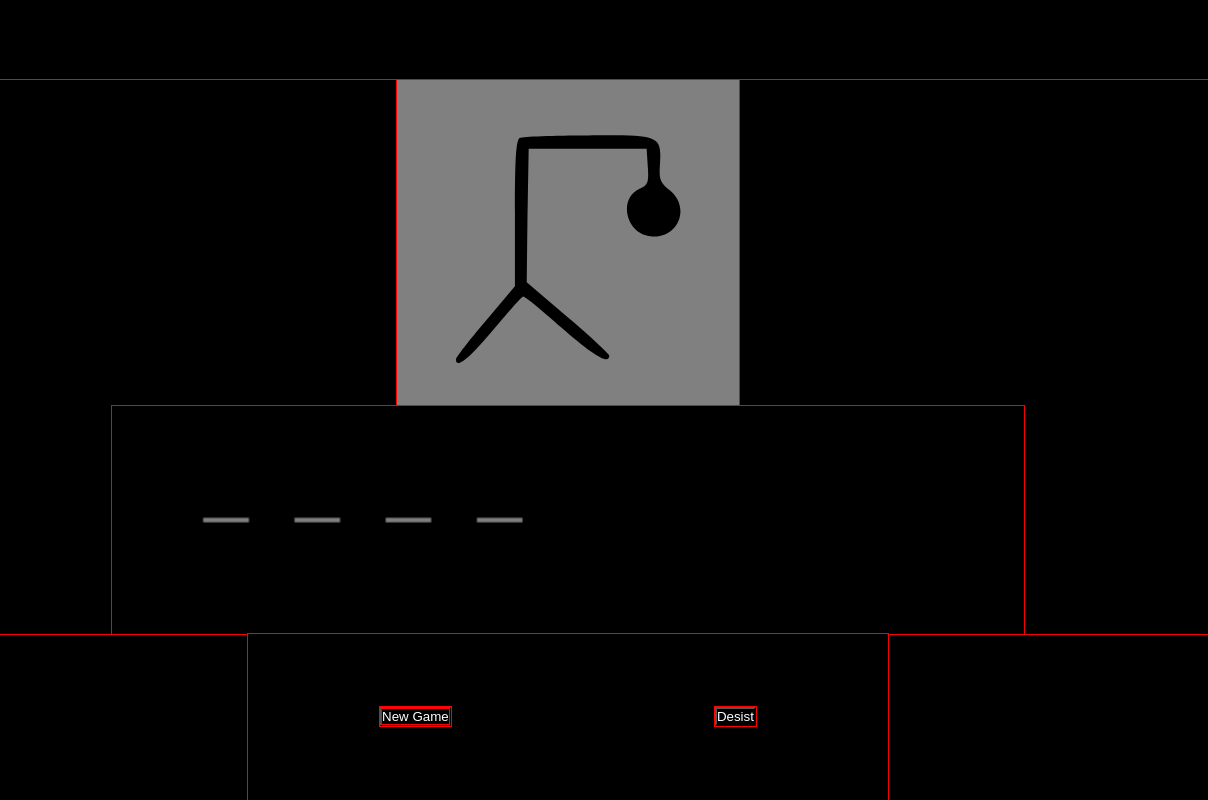
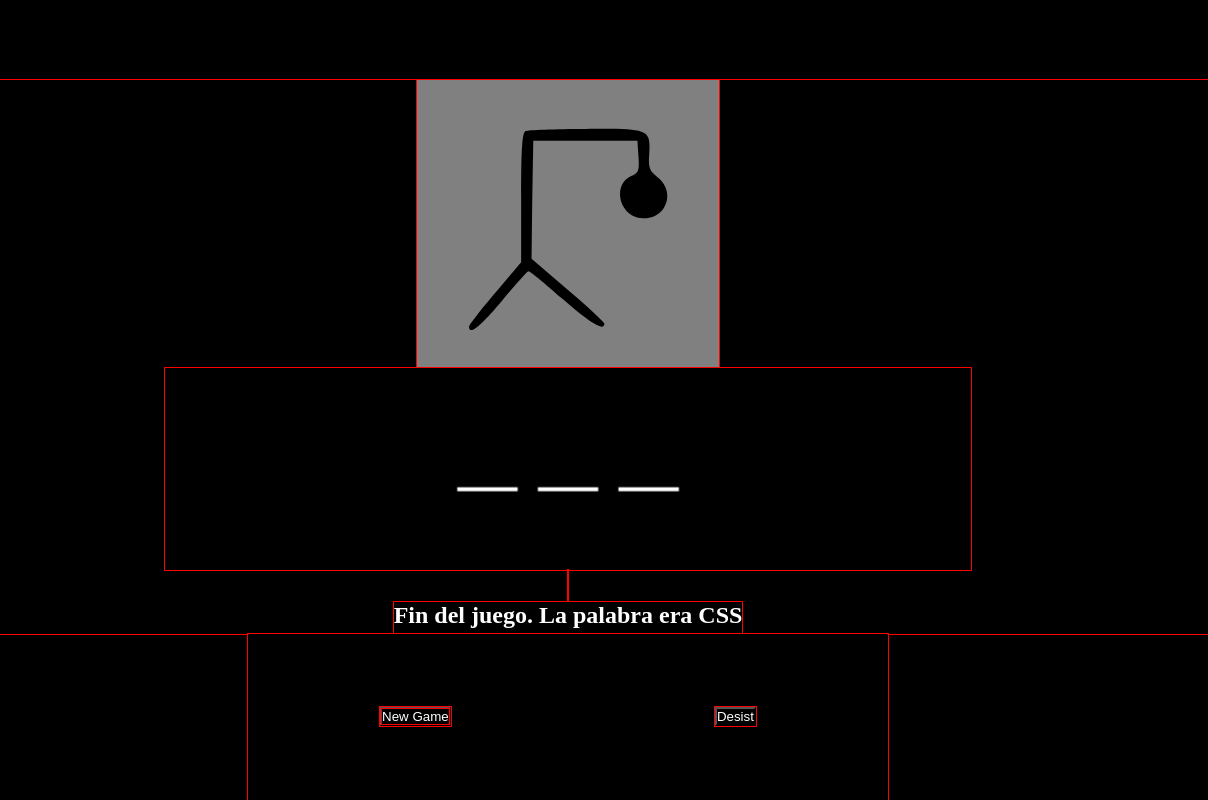
Before and after one commit to 25Alan/challenger_sprint_02, a plain HTML site: page html/pagGame.html in a window 1280 px wide. Both pictures are taken after a click on the button "Desist". Shown: the full height of the page, 72-1280 px from the left. Drawn offline with Linux system fonts and the light colour scheme.

Commit message:
Ingreso por teclado y lógica del juego
- Guardar la palabra secreta y usar palabras en mayúsculas
- No pisar la lista de palabras en localStorage si ya existe
- Quitar script.js de index.html (no tiene canvas)
- Aceptar solo letras A-Z desde el teclado
- Dibujar aciertos sobre los guiones y listar letras erradas sin repetir
- Avanzar la imagen del ahorcado por error y mostrar mensajes de victoria/derrota
- Botón Desist termina la partida

Co-Authored-By: Claude Opus 5.5 <noreply@anthropic.com>

```diff
--- a/css/pagGame.css
+++ b/css/pagGame.css
@@ -68,3 +68,16 @@ main .containerButton {
     height: 100%;
     background-color: gray;
 }
+
+.letrasErradas {
+    min-height: 2rem;
+    font-size: 1.5rem;
+    letter-spacing: 0.3rem;
+    color: hsl(0, 80%, 65%);
+}
+
+.mensaje {
+    min-height: 2rem;
+    font-size: 1.5rem;
+    font-weight: bold;
+}
--- a/html/pagGame.html
+++ b/html/pagGame.html
@@ -19,10 +19,12 @@
         <section class="containerGame">
             <img class ="ahorcadoImage" src="../asset/ahorcado-1.svg" alt="ahorcado">
             <canvas width="400" height="100"></canvas>
+            <p class="letrasErradas"></p>
+            <p class="mensaje"></p>
         </section>
         <section class="containerButton">
             <button class="button"><a href="./pagNewGame.html">New Game</a></button>
-            <button class="button">Desist</button>
+            <button class="button botonDesistir">Desist</button>
         </section>
     </main>
 
--- a/js/script.js
+++ b/js/script.js
@@ -1,82 +1,143 @@
-const PALABRAS = ['alura','html','css','express','git','node'];
+/* PALABRAS */
+const PALABRAS_INICIALES = ['ALURA', 'HTML', 'CSS', 'EXPRESS', 'GIT', 'NODE'];
+const CLAVE_PALABRAS = 'palabrasJuego';
 
-localStorage.setItem('palabrasJuego',JSON.stringify(PALABRAS));
+// Lee la lista guardada; solo la crea si todavía no existe,
+// así no se pisan las palabras que agregue el usuario.
+function obtenerPalabras() {
+    let guardadas = null;
+    try {
+        guardadas = JSON.parse(localStorage.getItem(CLAVE_PALABRAS));
+    } catch (e) {
+        guardadas = null;
+    }
 
-//const palabrasExtraidasLocal = JSON.parse(localStorage.getItem('data'));
+    if (!Array.isArray(guardadas) || guardadas.length === 0) {
+        localStorage.setItem(CLAVE_PALABRAS, JSON.stringify(PALABRAS_INICIALES));
+        return PALABRAS_INICIALES;
+    }
 
-var maxIntento = PALABRAS[Math.floor(Math.random() * PALABRAS.length)].length;
+    // Por si quedaron palabras viejas en minúsculas
+    return guardadas.map((p) => String(p).toUpperCase());
+}
 
-function completarLineas () {
-    for (let i = 1; i <= maxIntento; i++){
-        dibujarLinea(i);
+/* ESTADO DEL JUEGO */
+const MAX_ERRORES = 5; // ahorcado-1.svg (inicio) ... ahorcado-6.svg (completo)
+
+let palabraSecreta = '';
+let letrasAcertadas = [];
+let letrasErradas = [];
+let juegoTerminado = false;
+
+/* ELEMENTOS DE LA PÁGINA */
+const elementoCanvas = document.querySelector('canvas');
+const canvas = elementoCanvas ? elementoCanvas.getContext('2d') : null;
+const imagenAhorcado = document.querySelector('.ahorcadoImage');
+const textoErradas = document.querySelector('.letrasErradas');
+const textoMensaje = document.querySelector('.mensaje');
+const botonDesistir = document.querySelector('.botonDesistir');
+
+/* DIBUJO */
+const ANCHO_GUION = 30;
+const SEPARACION = 40;
+
+function inicioX() {
+    // Centra la palabra en el canvas
+    const anchoTotal = palabraSecreta.length * SEPARACION - (SEPARACION - ANCHO_GUION);
+    return (elementoCanvas.width - anchoTotal) / 2;
+}
+
+function dibujarGuion(indice, letra) {
+    const x = inicioX() + indice * SEPARACION;
+
+    canvas.strokeStyle = 'white';
+    canvas.lineWidth = 2;
+    canvas.beginPath();
+    canvas.moveTo(x, 60);
+    canvas.lineTo(x + ANCHO_GUION, 60);
+    canvas.stroke();
+
+    if (letra) {
+        canvas.fillStyle = 'white';
+        canvas.font = '30px serif';
+        canvas.textAlign = 'center';
+        canvas.fillText(letra, x + ANCHO_GUION / 2, 55);
     }
 }
 
-function dibujarLinea (x,char) {
-    char = char || "";
-
-    canvas.fillStyle = 'white';
-    canvas.strokeStyle = "white";
-    canvas.beginPath();
-    canvas.moveTo(x*40,50);
-    canvas.lineTo(x*40+20,50);
-    canvas.stroke();
-    canvas.font = "30px serif";
-    canvas.fillText(char,x*40.2,48,18)
+function dibujarPalabra() {
+    canvas.clearRect(0, 0, elementoCanvas.width, elementoCanvas.height);
+    for (let i = 0; i < palabraSecreta.length; i++) {
+        const letra = palabraSecreta[i];
+        dibujarGuion(i, letrasAcertadas.includes(letra) ? letra : '');
+    }
 }
 
-window.onload = ((e) => {
-    console.log("hola");
-    completarLineas();
-})
+function actualizarPantalla() {
+    dibujarPalabra();
+    imagenAhorcado.src = `../asset/ahorcado-${letrasErradas.length + 1}.svg`;
+    textoErradas.textContent = letrasErradas.join(' ');
+}
 
-/* CANVAS */
-var canvas = document.querySelector("canvas").getContext("2d");
+/* LÓGICA */
+function palabraCompleta() {
+    return [...palabraSecreta].every((letra) => letrasAcertadas.includes(letra));
+}
 
-// canvas.fillStyle = 'white';
-// canvas.beginPath();
-// canvas.moveTo(40,50);
-// canvas.lineTo(60,50);
-// canvas.stroke();
+function terminarJuego(mensaje) {
+    juegoTerminado = true;
+    textoMensaje.textContent = mensaje;
+}
 
-// canvas.fillStyle = 'blue';
-// canvas.beginPath();
-// canvas.moveTo(80,50);
-// canvas.lineTo(100,50);
-// canvas.stroke();
+function procesarLetra(letra) {
+    if (juegoTerminado) return;
+    if (letrasAcertadas.includes(letra) || letrasErradas.includes(letra)) return;
 
-// canvas.fillStyle = 'blue';
-// canvas.beginPath();
-// canvas.moveTo(120,50);
-// canvas.lineTo(140,50);
-// canvas.stroke();
+    if (palabraSecreta.includes(letra)) {
+        letrasAcertadas.push(letra);
+    } else {
+        letrasErradas.push(letra);
+    }
 
-// canvas.fillStyle = 'blue';
-// canvas.beginPath();
-// canvas.moveTo(160,50);
-// canvas.lineTo(180,50);
-// canvas.stroke();
+    actualizarPantalla();
 
-// canvas.fillStyle = 'blue';
-// canvas.beginPath();
-// canvas.moveTo(200,50);
-// canvas.lineTo(220,50);
-// canvas.stroke();
+    if (palabraCompleta()) {
+        terminarJuego('Ganaste, Felicidades!');
+    } else if (letrasErradas.length >= MAX_ERRORES) {
+        terminarJuego(`Fin del juego. La palabra era ${palabraSecreta}`);
+    }
+}
 
-// canvas.fillStyle = 'blue';
-// canvas.beginPath();
-// canvas.moveTo(240,50);
-// canvas.lineTo(260,50);
-// canvas.stroke();
+function iniciarJuego() {
+    const palabras = obtenerPalabras();
+    palabraSecreta = palabras[Math.floor(Math.random() * palabras.length)];
+    letrasAcertadas = [];
+    letrasErradas = [];
+    juegoTerminado = false;
+    textoMensaje.textContent = '';
+    actualizarPantalla();
+}
 
-// canvas.fillStyle = 'blue';
-// canvas.beginPath();
-// canvas.moveTo(280,50);
-// canvas.lineTo(300,50);
-// canvas.stroke();
+/* TECLADO */
+document.addEventListener('keydown', (e) => {
+    if (!canvas || e.ctrlKey || e.metaKey || e.altKey) return;
 
-// canvas.fillStyle = 'blue';
-// canvas.beginPath();
-// canvas.moveTo(320,50);
-// canvas.lineTo(340,50);
-// canvas.stroke();
+    const letra = e.key.toUpperCase();
+    // Solo letras A-Z: sin números, acentos ni caracteres especiales
+    if (!/^[A-Z]$/.test(letra)) return;
+
+    procesarLetra(letra);
+});
+
+/* INICIO */
+if (canvas) {
+    window.addEventListener('load', iniciarJuego);
+
+    if (botonDesistir) {
+        botonDesistir.addEventListener('click', () => {
+            if (!juegoTerminado) {
+                terminarJuego(`Fin del juego. La palabra era ${palabraSecreta}`);
+            }
+        });
+    }
+}
```
Also changed, not shown: index.html (+0 -1 lines).
